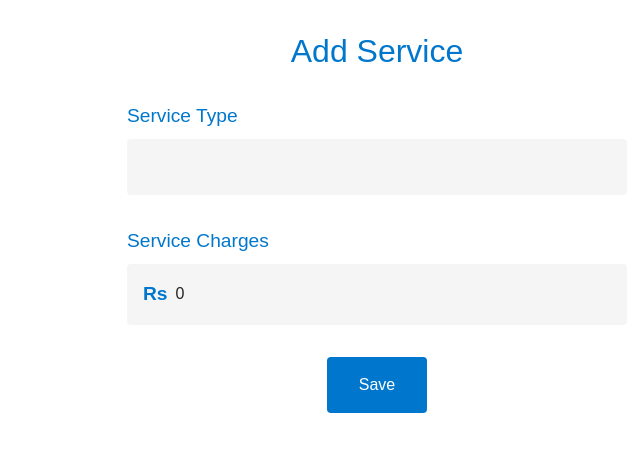
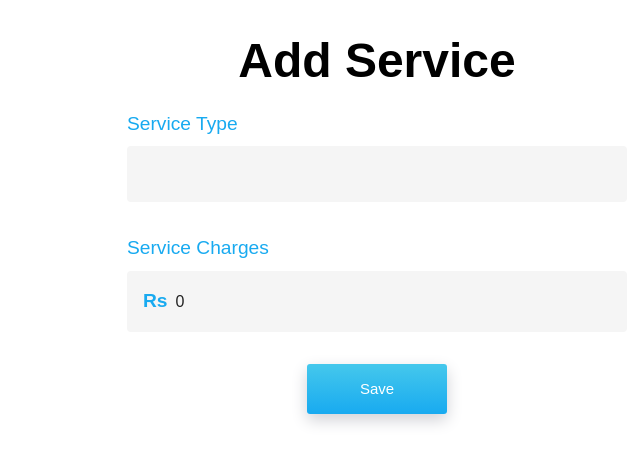
Before and after one commit to Priyanshi23Meghwani/online-dry-clean-app, a React (Create React App) app: page /service/add in a window 1280 px wide. Shown: the top 464 px of the page, without its empty margins (263-903 px from the left). Built offline with nearby package versions, Linux system fonts and the light colour scheme.

Commit message:
AdminServiceControls added

```diff
--- a/src/components/Dashboards/AboutUs.css
+++ b/src/components/Dashboards/AboutUs.css
@@ -12,8 +12,9 @@
 }
 
 .about-us p {
-    font-size: 18px;
+    font-size: 16px;
     line-height: 1.5;
+    color: #666;
 }
 
 @media screen and (max-width: 767px) {
--- a/src/components/Dashboards/AboutUs.js
+++ b/src/components/Dashboards/AboutUs.js
@@ -5,7 +5,7 @@ function AboutUs() {
   return (
     <div className="about-us">
       <h2>About Us</h2>
-      <p>We are a leading dry cleaning company with over 20 years of experience in the industry. Our mission is to provide high-quality and reliable dry cleaning services to our customers at an affordable price. We use only the best equipment and environmentally friendly cleaning solutions to ensure the best results for your clothes.</p>
+      <p>We are a leading dry cleaning company with over 20 years of experience in the industry. Our mission is to provide high-quality and reliable dry cleaning services to our customers at an affordable price. We use only the best equipment and environmentally friendly cleaning solutions to ensure the best results for your clothes. We are professionals in the laundry and dry cleaning business, which means we always stay up to date on the latest technologies, cleaning methods, and solutions for dealing with stains or delicate fabrics. Plus, we maintain the highest standards of business integrity by following local and national regulations and environmental safety rules!</p>
     </div>
   );
 }
--- /dev/null
+++ b/src/components/Dashboards/AdminServiceControls.js
@@ -0,0 +1,15 @@
+import "./Header.css";
+import { useNavigate } from "react-router-dom";
+
+function AdminServiceControls(){
+    const navigate = useNavigate();
+    return(
+        <div style={{margin:'50px 0',display:'flex',alignItems:'center',justifyContent:'space-around'}}>
+            <div className="header-buttons">
+                <button className="header-buttons-btn" onClick={()=>navigate("/service/add")}>Add New Service</button>
+                <button className="header-buttons-btn" onClick={()=>navigate("/service/delete")}>Delete Service</button>
+            </div>
+        </div>
+    )
+}
+export default AdminServiceControls;
--- a/src/components/Dashboards/Header.js
+++ b/src/components/Dashboards/Header.js
@@ -5,6 +5,7 @@ import { useNavigate } from "react-router-dom";
 
 function Header() {
     const navigate = useNavigate();
+    const isAdmin=true;
     return (
         <div className="header">
             <div className="header-logo">
--- a/src/components/Dashboards/HomePage.js
+++ b/src/components/Dashboards/HomePage.js
@@ -3,6 +3,7 @@ import FetchOrderById from "../Order/FetchOrderById";
 import GetAllServices from "../Service/getAllServices";
 import FetchUserById from "../User/FetchUserById";
 import AboutUs from "./AboutUs";
+import AdminServiceControls from "./AdminServiceControls";
 import Header from "./Header";
 import HeroSection from "./HeroSection";
 import TestimonialsList from "./Testimonials";
@@ -14,6 +15,7 @@ function HomePage(){
             <HeroSection/>
             <AboutUs/>
             <GetAllServices/>
+            {/* <AdminServiceControls/> */}
             <TestimonialsList/>
             {/* <FetchUserById/> */}
             <Footer/>
--- a/src/components/Service/addService.css
+++ b/src/components/Service/addService.css
@@ -6,10 +6,12 @@
 }
 
 .add-service-heading {
-    font-size: 2rem;
-    margin-bottom: 2rem;
-    color: #0077cc;
+
+  color: #000000;
   text-align: center;
+  font-size: 48px;
+  font-weight: bold;
+  margin-bottom: 20px;
 }
 
 .add-service-input-container {
@@ -23,7 +25,7 @@
 .add-service-label {
   font-size: 1.2rem;
   margin-bottom: 0.5rem;
-    color: #0077cc;
+  color: #18aaf0;
 }
 
 .add-service-input {
@@ -49,7 +51,7 @@
   font-size: 1.2rem;
   font-weight: bold;
   margin-right: 0.5rem;
-    color: #0077cc;
+  color: #18aaf0;
 }
 
 .add-service-input-charge {
@@ -60,10 +62,18 @@
 }
 
 .add-service-submit-button {
-    padding: 1rem 2rem;
-    font-size: 1rem;
-    border-radius: 0.25rem;
-    background-color: #0077cc;
-    color: #fff;
-    border: none;
+  margin: 0 10px;
+  font-size: 15px;
+  font-family: Arial;
+  width: 140px;
+  height: 50px;
+  border-width: 0px;
+  color: #ffffff;
+  border-radius: 3px;
+  box-shadow: 0px 6px 16px 0px rgba(208, 209, 214, 1);
+  background: linear-gradient(rgba(69, 200, 236, 1), #18aaf0);
 }
+
+.add-service-submit-button:hover {
+  background: #18aaf0;
+}
--- a/src/components/Service/deleteService.css
+++ b/src/components/Service/deleteService.css
@@ -1,3 +1,10 @@
+.delete-heading {
+  font-size: 48px;
+  font-weight: bold;
+  margin: 20px 0;
+  text-align: center;
+}
+
 .delete-service-form {
   padding: 1rem;
   background-color: #f8f9fa;
@@ -18,17 +25,20 @@
   transition: border-color 0.2s ease-in-out;
 }
 
-  .delete-service-form button {
-    background-color: #dc3545;
-    border-color: #dc3545;
-    color: #fff;
-    margin-top: 1rem;
+.delete-service-button {
+  font-size: 15px;
+  font-family: Arial;
+  width: 140px;
+  height: 50px;
+  border-width: 0px;
+  color: #ffffff;
+  border-radius: 3px;
+  box-shadow: 0px 6px 16px 0px rgba(208, 209, 214, 1);
+  background: linear-gradient(rgba(69, 200, 236, 1), #18aaf0);
 }
 
-  .delete-service-form button:hover {
-    background-color: #c82333;
-    border-color: #bd2130;
-    color: #fff;
+.delete-service-button:hover {
+  background: #18aaf0;
 }
 
 .delete-service-form input[type="text"]:focus {
--- a/src/components/Service/deleteService.js
+++ b/src/components/Service/deleteService.js
@@ -19,6 +19,8 @@ function DeleteService() {
   };
 
   return (
+    <div>
+      <h2 className="delete-heading">Add Service</h2>
       <div className="container mt-4">
         <form className="p-4 bg-light rounded">
           <div className="form-group">
@@ -33,13 +35,14 @@ function DeleteService() {
           </div>
           <button
             type="button"
-          className="btn btn-danger mt-3"
+            className="delete-service-button"
             onClick={handleSubmit} disabled={!validateForm()}>Delete</button>
 
           {/* Delete
         </button> */}
         </form>
       </div>
+    </div>
   );
 }
 
```
Also changed, not shown: src/components/Dashboards/Testimonials.css (+8 -7 lines). Lines whose indentation alone changed are shown as unchanged.
